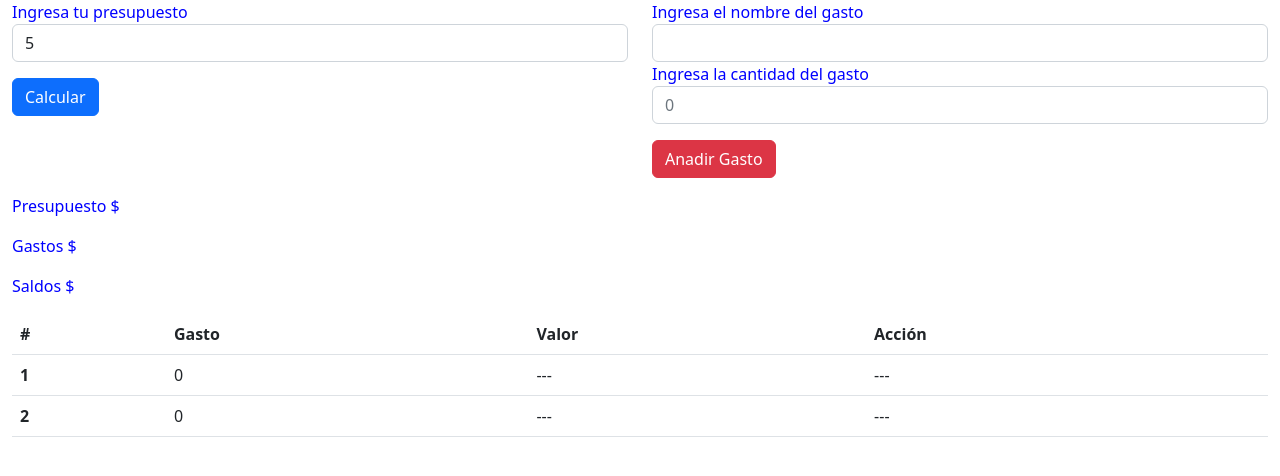
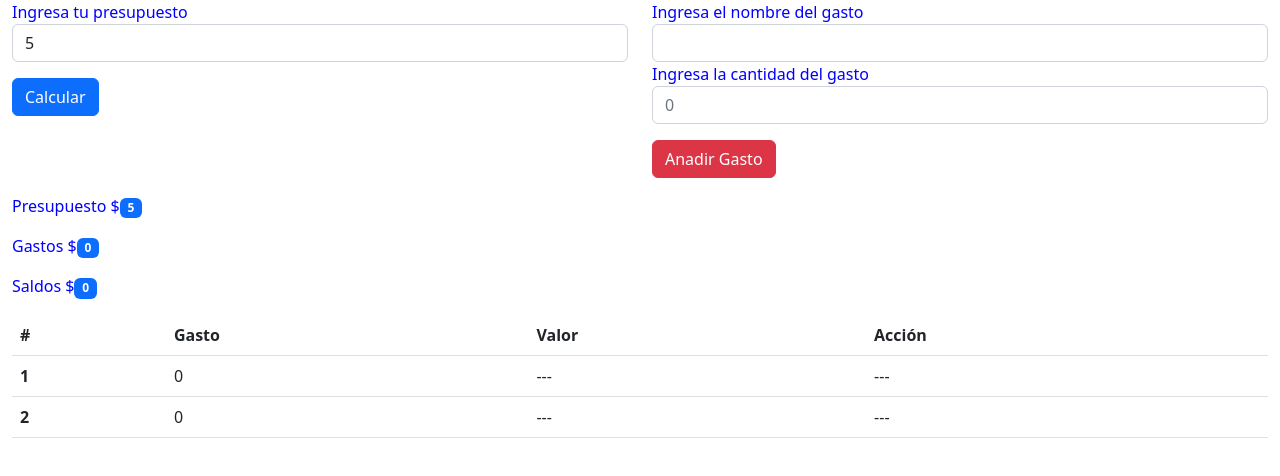
Before and after one commit to sixtoguerra1982/TestModulo3, a plain HTML site: page index.html in a window 1280 px wide. Both pictures are taken after typing "5" into the empty fields and a click on the button "Calcular". Drawn offline with nearby package versions, Linux system fonts and the light colour scheme.

Commit message:
formularios ver 1.0

```diff
--- a/assets/js/script.js
+++ b/assets/js/script.js
@@ -1,11 +1,27 @@
-const formbudget = document.getElementById("formbudget")
-formbudget.addEventListener("submit", (event) =>{
+// ... Retona numero con el siguiente formato → 123.456,789
+let formatNumber = (num) => {
+    return new Intl.NumberFormat('de-DE').format(num)
+}
+
+
+
+// Formulario de ingreso presupuesto
+const formBudget = document.getElementById("formbudget")
+formBudget.addEventListener("submit", (event) =>{
     event.preventDefault();
-    alert("Click")
+    let txtPresupuesto = document.getElementById("txtpresupuesto")
+    let inputBudgetValue = parseInt(document.getElementById("inputbudget").value)
+    if (inputBudgetValue) {
+        txtPresupuesto.innerHTML = formatNumber(inputBudgetValue)
+    } else {
+        alert("Ingrese Presupuesto")
+    }
 })
 
-const formexpenditure= document.getElementById("formexpenditure")
-formexpenditure.addEventListener("submit", (event) =>{
+
+// Formulario de ingreso de gastos
+const formExpenditure= document.getElementById("formexpenditure")
+formExpenditure.addEventListener("submit", (event) =>{
     event.preventDefault();
     alert("Click formexpenditure")
 })
--- a/index.html
+++ b/index.html
@@ -11,7 +11,7 @@
     <script defer src="./assets/js/script.js"></script>
 </head>
 <body class="container viewport">
-    <div class="row">
+    <section class="row">
         <div class="col col-md-6">
           <form id="formbudget">
             <label for="inputbudget">Ingresa tu presupuesto</label>
@@ -22,9 +22,9 @@
         <div class="col col-md-6">
             <form id="formexpenditure">
                 <label for="inputexpenditurename">Ingresa el nombre del gasto</label>
-                <input id="inputexpenditurename" class="form-control" type="text" aria-label=".form-control-lg example">
+                <input id="inputexpenditurename" class="form-control" type="text" aria-label=".form-control-lg example" required>
                 <label for="inputexpenditurevalue">Ingresa la cantidad del gasto</label>
-                <input id="inputexpenditurevalue" class="form-control" type="number" placeholder="0" aria-label=".form-control-lg example">
+                <input id="inputexpenditurevalue" class="form-control" type="number" placeholder="0" aria-label=".form-control-lg example" min="1" required>
                 <button type="submit" class="btn btn-danger mb-3 mt-3">Anadir Gasto</button>
             </form>
         </div>
@@ -32,13 +32,13 @@
             <!-- Saldos -->
             <section>
 
-                <p>Presupuesto $</p>
+                <p>Presupuesto $<span id="txtpresupuesto" class="badge text-bg-primary">0</span></p>
 
 
-                <p>Gastos $</p>
+                <p>Gastos $<span class="badge text-bg-primary">0</span></p>
 
 
-                <p>Saldos $</p>
+                <p>Saldos $<span class="badge text-bg-primary">0</span></p>
 
             </section>
             <!-- Gastos -->
@@ -67,7 +67,7 @@
                 </tbody>
               </table>
         </div>
-      </div>
+      </section>
     <script src="https://cdn.jsdelivr.net/npm/bootstrap@5.2.3/dist/js/bootstrap.bundle.min.js" integrity="sha384-kenU1KFdBIe4zVF0s0G1M5b4hcpxyD9F7jL+jjXkk+Q2h455rYXK/7HAuoJl+0I4" crossorigin="anonymous"></script>
 </body>
 </html>
```
